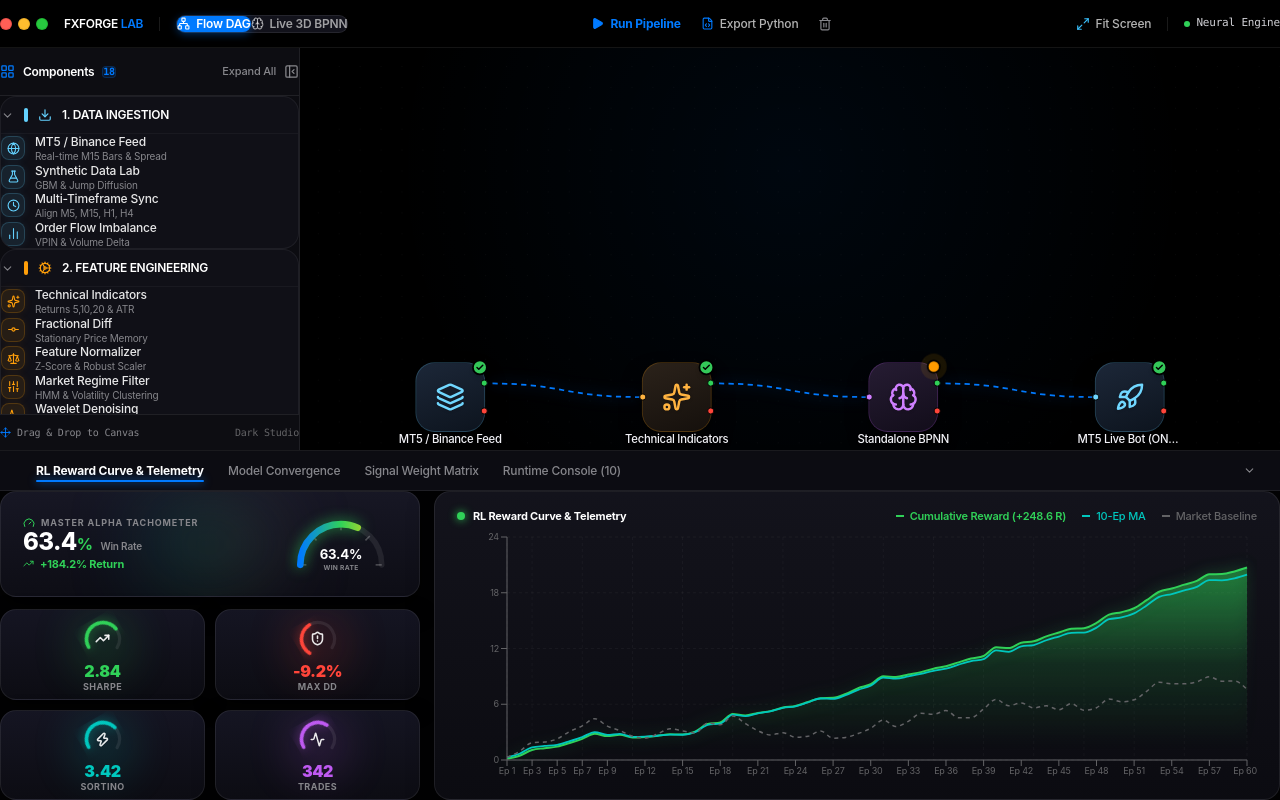
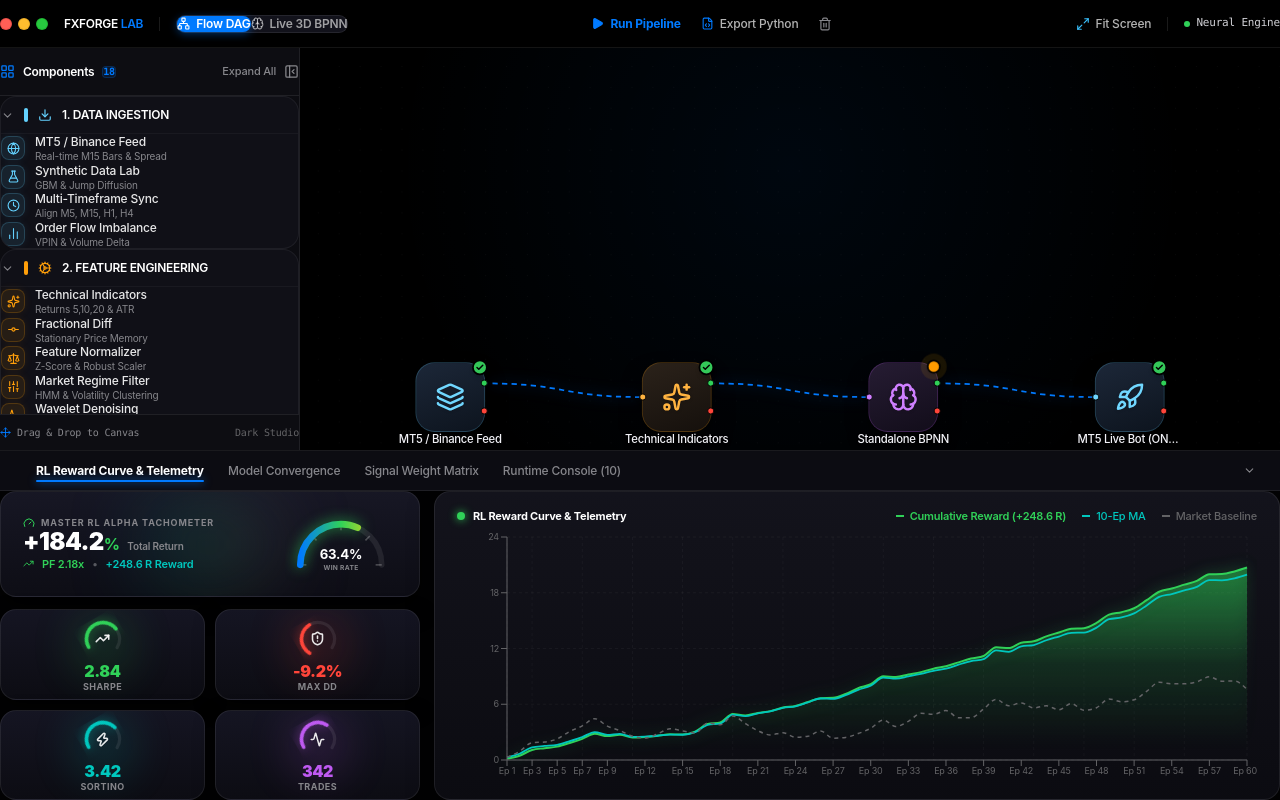
Before and after one commit to superman-owner/AI-RL-BPNN, a React (Vite) app: page / in a window 1280 px wide. Both pictures are taken after a click on the button "RL Reward Curve & Telemetry". Built offline with nearby package versions, Linux system fonts and the light colour scheme.

Commit message:
fix: resolve redundant win rate in master tachometer by displaying total return and profit factor on the left and win rate gauge on the right

```diff
--- a/src/components/BottomPanel/AnalyticsDrawer.tsx
+++ b/src/components/BottomPanel/AnalyticsDrawer.tsx
@@ -322,7 +322,7 @@ export const AnalyticsDrawer: React.FC<AnalyticsDrawerProps> = ({
                     }`}
                   />
 
-                  {/* Left Specs */}
+                  {/* Left Specs: Total Return & Profit Factor */}
                   <div className="z-10 flex flex-col justify-center">
                     <div className="flex items-center gap-1.5 text-[#86868b]">
                       <LucideIcons.Gauge size={isMaximized ? 14 : 12} className="text-[#30d158]" />
@@ -331,17 +331,18 @@ export const AnalyticsDrawer: React.FC<AnalyticsDrawerProps> = ({
                           isMaximized ? 'text-[11px]' : 'text-[9px]'
                         }`}
                       >
-                        Master Alpha Tachometer
+                        Master RL Alpha Tachometer
                       </span>
                     </div>
 
                     <div className={`flex items-baseline gap-2 ${isMaximized ? 'mt-2' : 'mt-1'}`}>
                       <div
-                        className={`font-extrabold tracking-tight text-white leading-none ${
+                        className={`font-black tracking-tight text-white leading-none ${
                           isMaximized ? 'text-4xl' : 'text-2xl'
                         }`}
+                        style={{ fontFamily: 'var(--font-sans)' }}
                       >
-                        {MOCK_METRICS.winRate}
+                        +{MOCK_METRICS.totalReturn}
                         <span
                           className={`font-bold text-[#30d158] ml-0.5 ${
                             isMaximized ? 'text-2xl' : 'text-base'
@@ -354,18 +355,22 @@ export const AnalyticsDrawer: React.FC<AnalyticsDrawerProps> = ({
                         className={`font-semibold text-[#86868b] ${
                           isMaximized ? 'text-xs' : 'text-[10px]'
                         }`}
+                        style={{ fontFamily: 'var(--font-sans)' }}
                       >
-                        Win Rate
+                        Total Return
                       </span>
                     </div>
 
                     <div
-                      className={`flex items-center gap-1.5 font-bold text-[#30d158] ${
+                      className={`flex items-center gap-2 font-semibold text-[#30d158] ${
                         isMaximized ? 'mt-2 text-xs' : 'mt-1 text-[11px]'
                       }`}
+                      style={{ fontFamily: 'var(--font-sans)' }}
                     >
                       <LucideIcons.TrendingUp size={isMaximized ? 13 : 11} />
-                      <span>+184.2% Return</span>
+                      <span>PF {MOCK_METRICS.profitFactor}x</span>
+                      <span className="text-white/30">•</span>
+                      <span className="text-[#00c7be]">+248.6 R Reward</span>
                     </div>
                   </div>
 
```
